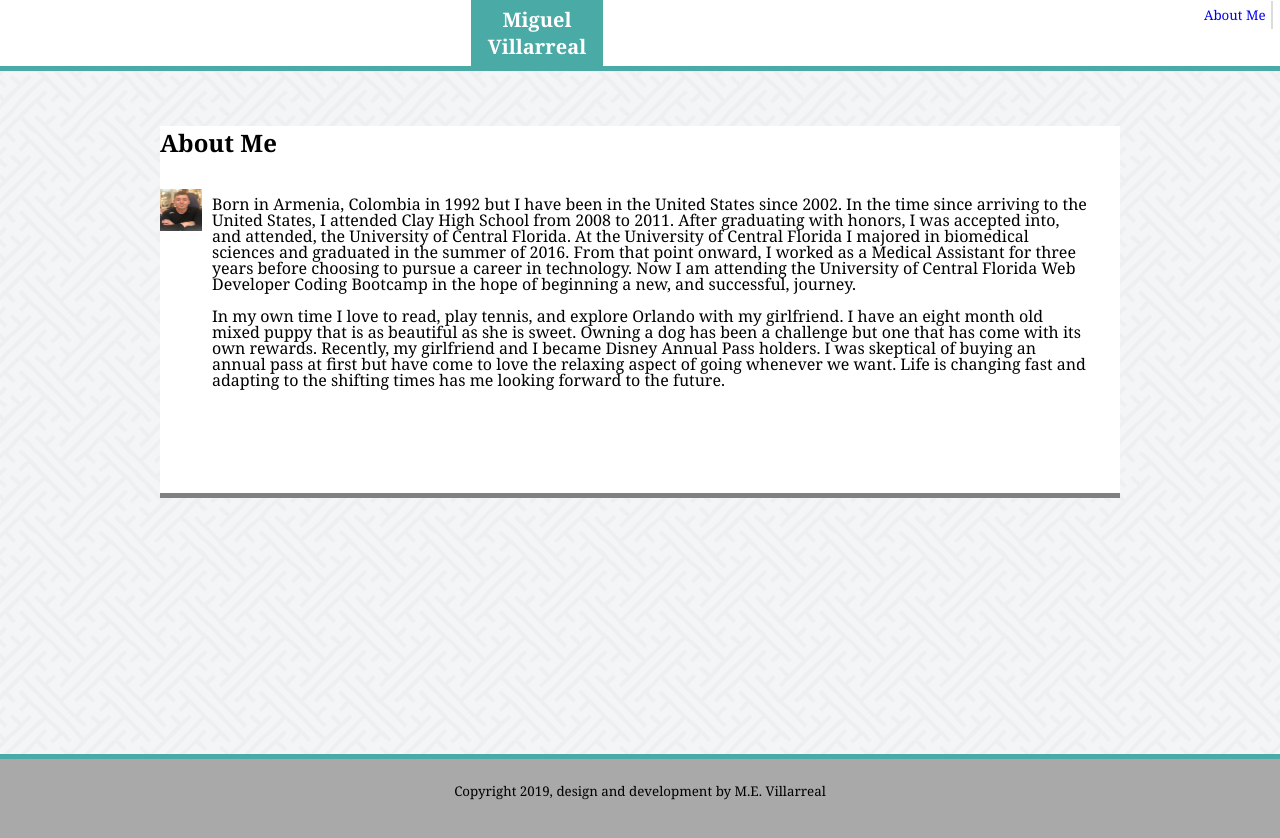
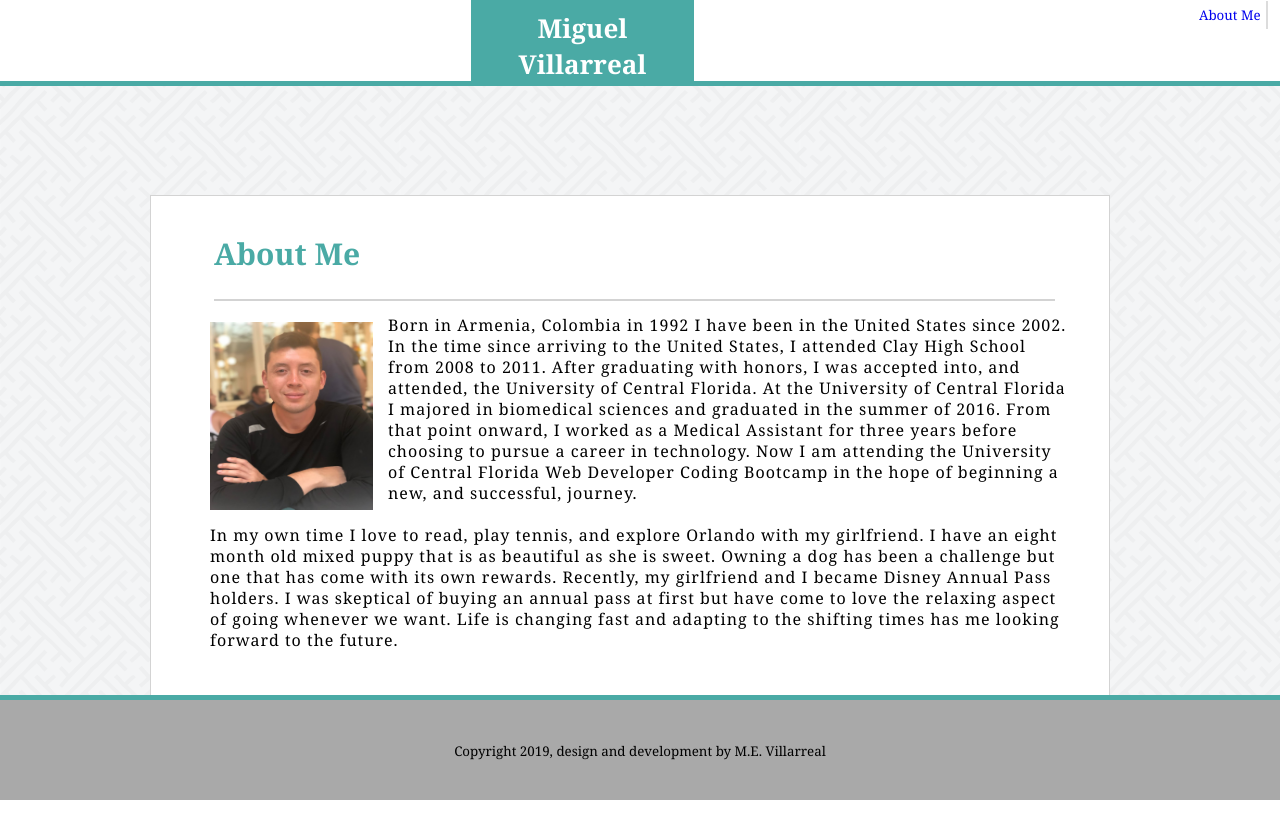
Before and after one commit to LeugimAtreides/Portfolio, a plain HTML site: page index.html in a window 1280 px wide. After the commit the page ends 800 px from the top, so only its background shows below. Drawn offline with Linux system fonts and the light colour scheme.

Commit message:
finished the About Me page and began the Contact Me page

```diff
--- a/assets/css/style.css
+++ b/assets/css/style.css
@@ -13,21 +13,27 @@
         margin: 0;
         padding: 0;
         height: auto;
+        min-height: 100%;
+    }
+
+    * {
+        box-sizing: border-box;
     }
 
     h1 {
         text-align: center;
-        padding: 6px;
-        font-size: 20px;
+        font-size: 26px;
         background-color: rgb(74, 170, 165);
-        width: 132px;
+        width: 223px;
         position: relative;
-        float:left;
+        float: left;
         box-sizing: border-box;
-        bottom: 0px;
+        bottom: 0;
         left: 471px;
         color: white;
+        height: 81px;
         margin: 0;
+        padding-top: 10px;
     }
 
     header {
@@ -61,23 +67,26 @@
         overflow: auto;
         padding: 0;
         box-sizing: border-box;
-        border-bottom: 5px solid rgb(74, 170, 165)
+        border-bottom: 5px solid rgb(74, 170, 165);
+        height: 86px;
     }
 /* changed CSS styling on the footer (put position: absolute, and width 100%) in order to have it fill the entirety of the bottom part of the page */
     .bottomPage {
         background: darkgrey;
         overflow: auto;
-        padding: 23px;
+        /* padding: 23px; */
         box-sizing: border-box;
         position: absolute;
-        bottom: -58px;
+        bottom: 0px;
         width: 100%;
         font-size: smaller;
         opacity: 1;
         text-align: center;
         clear: both;
-        height: 104px;
+        height: 105px;
         border-top: rgb(74, 170, 165) solid 5px;
+        margin: 0;
+        padding: 42px;
     }
 
 
@@ -85,7 +94,7 @@
         float: left;
         position: relative;
         bottom: -6px;
-        right: -1062px;
+        right: -966px;
         font-size: smaller;
         }
 
@@ -97,6 +106,7 @@
 
     a:visited {
     text-decoration: none;
+    color: darkgray;
     }
 
     a:hover {
@@ -116,43 +126,95 @@
     .aboutMeBox {
         background-color: white;
         padding-bottom: 0px;
-        border-bottom:gray;
-        border-bottom-style: solid;
-        border-bottom-width: thick;
+        border: solid lightgrey thin;
         position: relative;
-        top: 35px;
-        margin-bottom: 28px;
-        width: fit-content;
+        top: 109px;
+        left: -10px;
+        width: 960px;
         height: fit-content;
         box-sizing: border-box;
+        overflow: auto;
+        padding: 12px;
     }
 
-
+/* the header needs to have a width that is less than the parent element, additionally it will need to be floated left */
+/* and then cleared in order to avoid collapsing */
     #aboutHeader {
         background-color: white;
-        padding-bottom: 10px;
-        border-bottom: 2px, gray;
+        padding-bottom: 0px;
+        border-bottom: 2px solid lightgrey;
         position: relative;
         top: 0px;
-        left: 0px;
+        left: 51px;
+        float: left;
         box-sizing: border-box;
+        clear: right;
+        width: 90%;
+        font-size: 20px;
+        color: rgb(74, 170, 165);
+    }
+
+    .bioPhotoAndText {
+        /* line-height: 16px; */
+        padding: 40px;
+        position: relative;
+        float: left;
+        /* overflow: overlay; */
+        top: -49px;
+        left: 12px;
+        letter-spacing: 1px;
     }
 
     #bioParagraph {
-        line-height: 16px;
-        padding: 40px;
+        padding: 10px;
+        margin: -13px;
         position: relative;
-        /* float: left; */
-        /* overflow: overlay; */
-        top: -49px;
-        left: 12px;
+        top: 26px;
+        left: -2px;
+        line-height: 21px
     }
 
     #myPersonalPicture {
         float: left;
         position: relative;
-        top: 0px;
-        left: 0px;
-        box-sizing: border-box;
+        padding: 6px;
+        top: 24px;
+        left: -11px;
+    }
 
-    }
+/* this next part of the CSS will contain the styling elements for the portfolio gallery */
+
+
+
+
+/* this next part of the CSS will contain the styling elements for the Contact page */
+
+input[type=text], select {
+    width: 100%;
+    padding: 12px 20px;
+    margin: 8px 0;
+    display: inline-block;
+    border: 1px lightgrey;
+    border-radius: 4px;
+    box-sizing: border-box;
+}
+
+input[type=textarea], select {
+    width: 100%;
+    padding: 12px 20px;
+    margin: 8px 0;
+    display: inline-block;
+    border: 1px lightgray;
+    border-radius: 4px;
+}
+
+input[type=submit] {
+    width: 100%;
+    background-color: rgb(74, 170, 165);
+    color: white;
+    padding: 14px 20px;
+    margin: 8px 0;
+    border: none;
+    border-radius: 4px;
+    cursor: pointer;
+}
--- a/index.html
+++ b/index.html
@@ -43,13 +43,42 @@ I've identified myself as the author for meta descriptors and I've linked the cs
             <section id="aboutHeader">
                 <h2>About Me</h2>
             </section>
+
+
+            <section class="bioPhotoAndText">
+                <img id="myPersonalPicture" src="../Portfolio/assets/images/IMG_2626.jpg"
+                    alt="Miguel Villarreal Headshot" height="200" width="175">
+
+                <p id="bioParagraph">
+                    Born in Armenia, Colombia in 1992 I have been in the United States since 2002.
+                    In the time since arriving to the United States, I attended Clay High School from 2008 to 2011.
+                    After graduating with honors, I was accepted into, and attended, the University of Central Florida.
+                    At the University of Central Florida I majored in biomedical sciences and graduated in the summer of
+                    2016.
+                    From that point onward, I worked as a Medical Assistant for three years before choosing to pursue a
+                    career in technology.
+                    Now I am attending the University of Central Florida Web Developer Coding Bootcamp in the hope of
+                    beginning a new, and successful, journey.
+
+                    <br>
+                    <br>
+
+                    In my own time I love to read, play tennis, and explore Orlando with my girlfriend.
+                    I have an eight month old mixed puppy that is as beautiful as she is sweet.
+                    Owning a dog has been a challenge but one that has come with its own rewards.
+                    Recently, my girlfriend and I became Disney Annual Pass holders.
+                    I was skeptical of buying an annual pass at first but have come to love the relaxing aspect of going
+                    whenever we want.
+                    Life is changing fast and adapting to the shifting times has me looking forward to the future.
+                </p>
+            </section>
             <!-- In this section I will need to create a box that will float left but will also have to include overflow so that it sits flush against the background -->
-            <section id="myPersonalPicture">
-                    <img src="../Portfolio/assets/images/IMG_2626.jpg" alt="Miguel Villarreal Headshot" height="42" width="42">
+            <!-- <section id="myPersonalPicture">
+                    <img src="../Portfolio/assets/images/IMG_2626.jpg" alt="Miguel Villarreal Headshot" height="200" width="175">
             </section>
             <section id="bioParagraph">
                 <p>
-                    Born in Armenia, Colombia in 1992 but I have been in the United States since 2002.
+                    Born in Armenia, Colombia in 1992 I have been in the United States since 2002.
                     In the time since arriving to the United States, I attended Clay High School from 2008 to 2011.
                     After graduating with honors, I was accepted into, and attended, the University of Central Florida.
                     At the University of Central Florida I majored in biomedical sciences and graduated in the summer of
@@ -68,7 +97,7 @@ I've identified myself as the author for meta descriptors and I've linked the cs
                     whenever we want.
                     Life is changing fast and adapting to the shifting times has me looking forward to the future.
                 </p>
-            </section>
+            </section> -->
         </div>
     </div>
 
```
Also changed, not shown: contact.html (+17 -10 lines).
